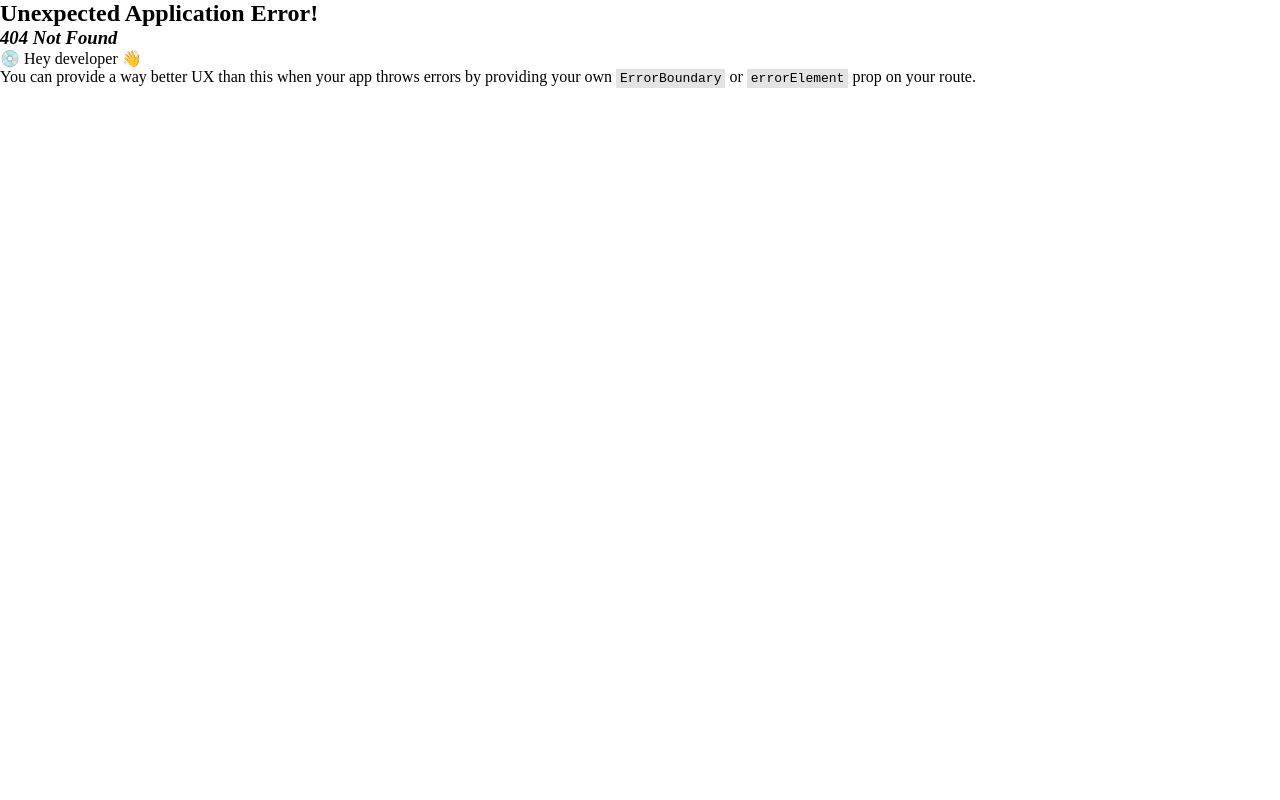
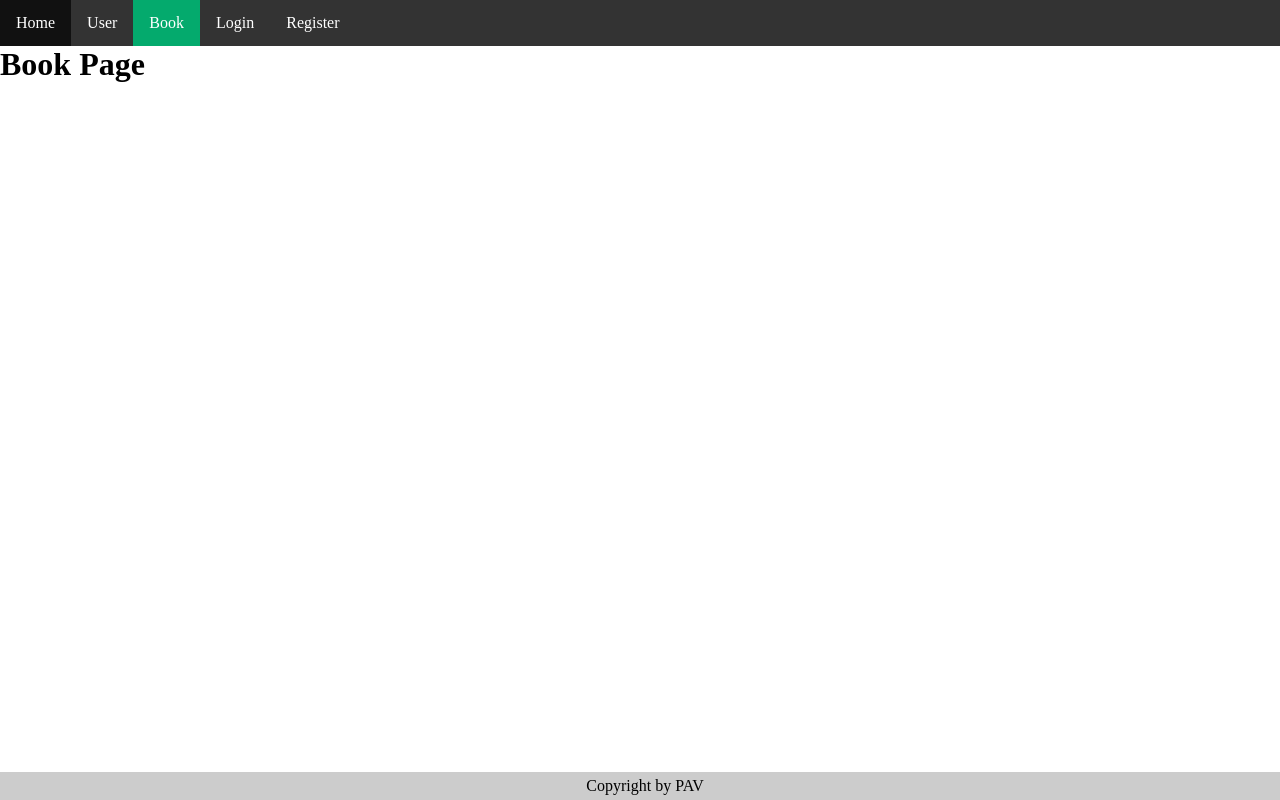
Before and after one commit to phunganhvan/ReactJs-Vite-Ultimate, a React (Vite) app: page /books in a window 1280 px wide. Before the commit this address had no page. Built offline with nearby package versions, Linux system fonts and the light colour scheme.

Commit message:
error 404 #52

```diff
--- a/src/components/layout/header/header.jsx
+++ b/src/components/layout/header/header.jsx
@@ -6,7 +6,7 @@
             <ul>
                 <li><NavLink to="/">Home</NavLink></li>
                 <li><NavLink to="/users">User</NavLink></li>
-                <li><NavLink to="/products">Product</NavLink></li>
+                <li><NavLink to="/books">Book</NavLink></li>
                 <li><NavLink to="/login">Login</NavLink></li>
                 <li><NavLink to="/register">Register</NavLink></li>
             </ul>
--- a/src/main.jsx
+++ b/src/main.jsx
@@ -4,7 +4,7 @@
 import LoginPage from './pages/login.jsx';
 import RegisterPage from './pages/register.jsx';
 import UserPage from './pages/user.jsx';
-import ProductPage from './pages/products.jsx';
+import BookPage from './pages/book.jsx';
 
 import './styles/global.css';
 import {
@@ -12,10 +12,12 @@
   RouterProvider,
 } from "react-router-dom";
 import TodoApp from './components/todo/TodoApp.jsx';
+import ErrorPage from './pages/error.jsx';
 const router = createBrowserRouter([
   {
     path: "/",
     element: <App />,
+    errorElement: <ErrorPage />,
     children: [
       {
         index: true,
@@ -26,8 +28,8 @@
         element: <UserPage />,
       },
       {
-        path: "/products",
-        element: <ProductPage />,
+        path: "/books",
+        element: <BookPage />,
       },
       {
         path: "/about",
--- /dev/null
+++ b/src/pages/book.jsx
@@ -0,0 +1,8 @@
+const BookPage = () => {
+    return (
+        <>
+            <h1>Book Page</h1>
+        </>
+    )
+}
+export default BookPage;
--- /dev/null
+++ b/src/pages/error.jsx
@@ -0,0 +1,14 @@
+import { useRouteError } from "react-router-dom";
+export default function ErrorPage() {
+    const error = useRouteError();
+    console.error(error);
+    return (
+        <div id="error-page">
+            <h1>Oops!</h1>
+            <p>Sorry, an unexpected error has occurred.</p>
+            <p>
+                <i>{error.statusText || error.message}</i>
+            </p>
+        </div>
+    );
+}
--- a/src/pages/products.jsx
+++ /dev/null
@@ -1,8 +0,0 @@
-const ProductPage = () => {
-    return (
-        <>
-            <h1>Product Page</h1>
-        </>
-    )
-}
-export default ProductPage;
```
